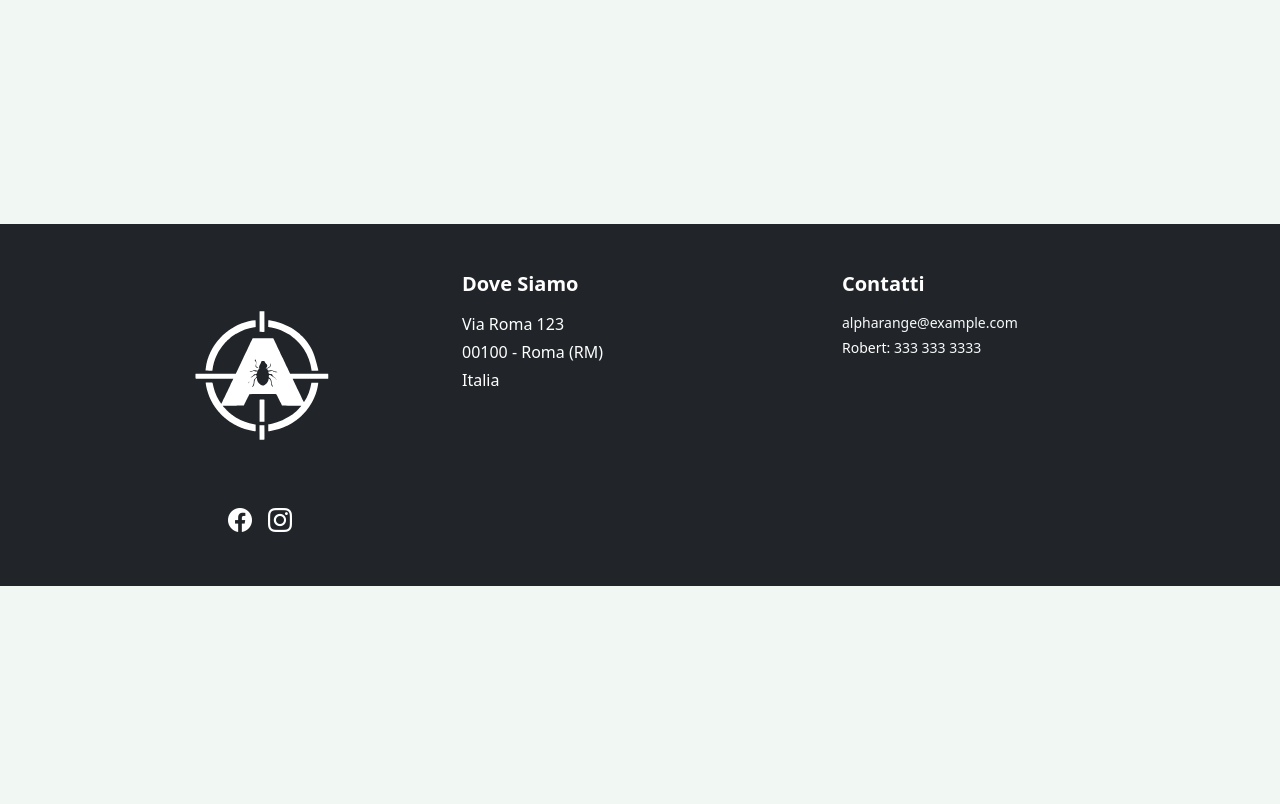
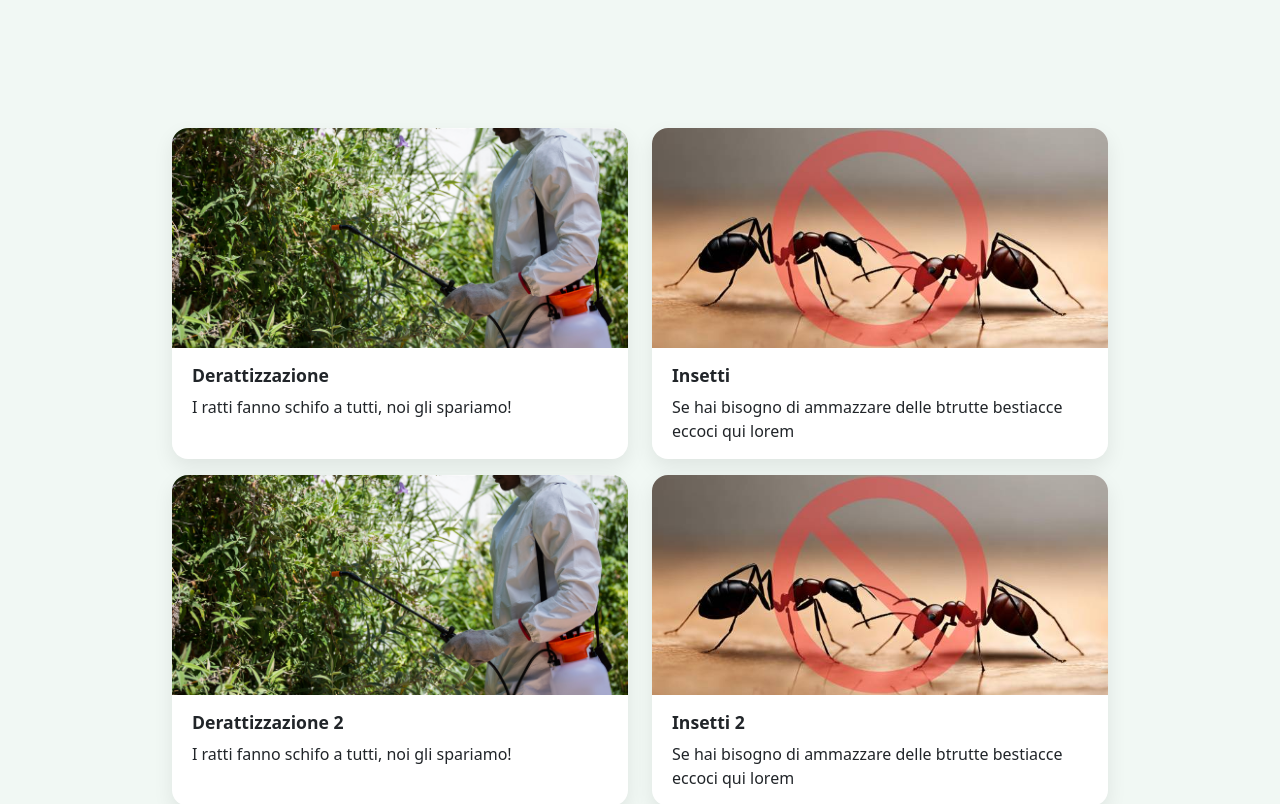
Before and after one commit to AntonioRoccoGit/DisinfestazioniUI, a Vue app: page / in a window 1280 px wide. Shown: the part 1840-2644 px from the top of the page. Before the commit the page ends 2426 px from the top, so only its background shows below. Built offline with nearby package versions, Linux system fonts and the light colour scheme.

Commit message:
rename serviceItems

```diff
--- a/src/data/home/serviceItems.js
+++ b/src/data/home/serviceItems.js
@@ -1,4 +1,4 @@
-export const home5050CardImgs = [
+export const serviceItems = [
     {
         title: "Derattizzazione",
         image: new URL("@/assets/carosello1.png", import.meta.url).href,
```
